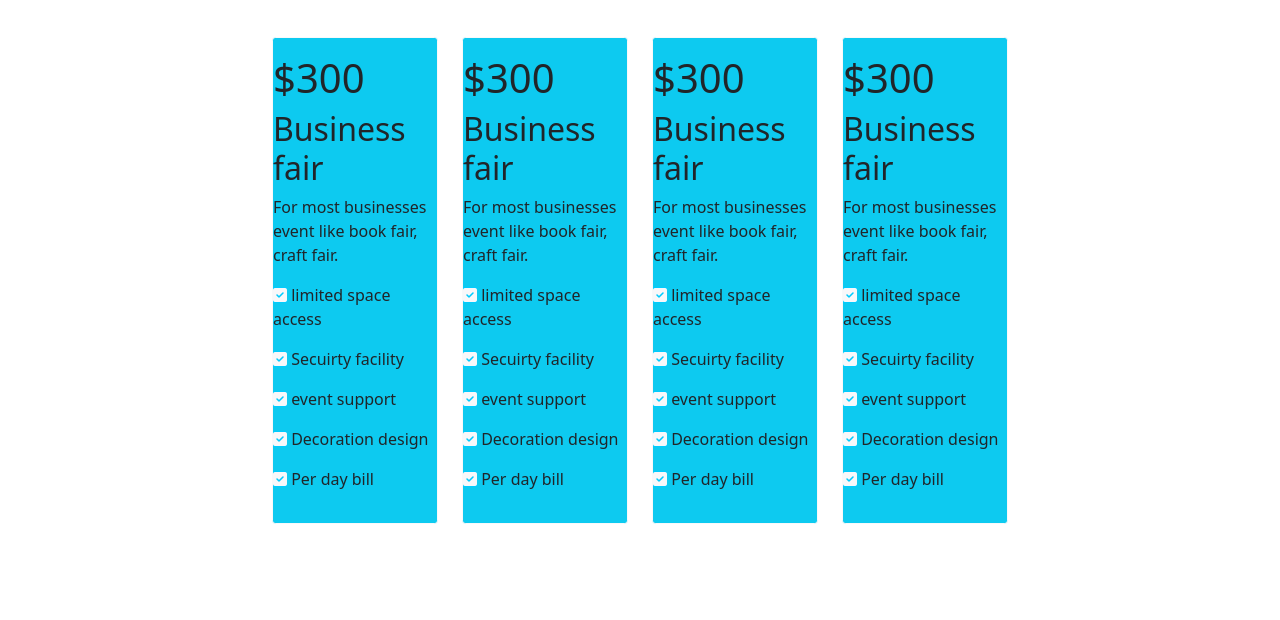
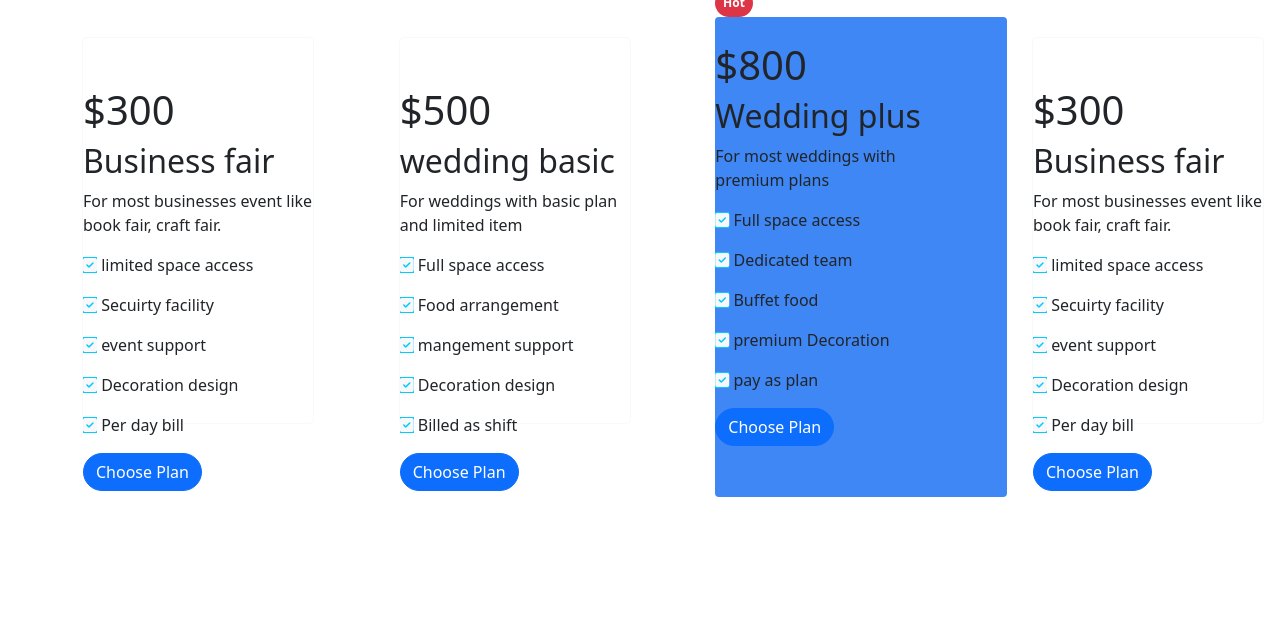
Before and after one commit to jarin96/convention-center, a plain HTML site: page index.html in a window 1280 px wide. Shown: the part 736-1356 px from the top of the page. After the commit the page ends 1281 px from the top, so only its background shows below. Drawn offline with nearby package versions, Linux system fonts and the light colour scheme.

Commit message:
package part done

```diff
--- a/css/style.css
+++ b/css/style.css
@@ -9,3 +9,18 @@
      color: rgb(248, 248, 250);
      background-color: rgb(0, 204, 255);
 }
+.color-white{
+    background-color: white;
+    width: 232px;
+   height: 387px;
+
+
+}
+.color-blue{
+    background-color: #3F87F5;
+    border-width: medium;
+    width: 292px;
+    height: 480px;
+
+
+}
--- a/index.html
+++ b/index.html
@@ -47,10 +47,12 @@
         </nav>
         <!-- image slider -->
         <section class="container">
+            <div class="row">
+                <div class="col-lg-12 ">
                     <div id="carouselExampleCaptions" class="carousel slide" data-bs-ride="carousel">
                         <div class="carousel-indicators">
-                    <button type="button" data-bs-target="#carouselExampleCaptions" data-bs-slide-to="0" class="active"
-                        aria-current="true" aria-label="Slide 1"></button>
+                            <button type="button" data-bs-target="#carouselExampleCaptions" data-bs-slide-to="0"
+                                class="active" aria-current="true" aria-label="Slide 1"></button>
                             <button type="button" data-bs-target="#carouselExampleCaptions" data-bs-slide-to="1"
                                 aria-label="Slide 2"></button>
                             <button type="button" data-bs-target="#carouselExampleCaptions" data-bs-slide-to="2"
@@ -108,6 +110,8 @@
                             <span class="visually-hidden">Next</span>
                         </button>
                     </div>
+                </div>
+            </div>
         </section>
     </header>
     <main>
@@ -115,9 +119,9 @@
         <!-- Our packages section  -->
         <section class="container my-5">
             <h1 class="text-center fw-bold">Our package</h1>
-            <div class="row d-flex justify-content-center align-items-center">
+            <div class="row d-flex justify-content-between align-items-between">
                 <div class="col-lg-2 col-md-6 col-12">
-                    <div class="rounded-1 bg-info py-3 my-5 border border-light">
+                    <div class="rounded-3 color-white py-5 my-5 border border-light">
                         <h1>$300</h1>
                         <h2>Business fair</h2>
                         <p>For most businesses event like book fair, craft fair.</p>
@@ -126,10 +130,45 @@
                         <p><i class="fas fa-check-square filled"></i> event support</p>
                         <p><i class="fas fa-check-square filled"></i> Decoration design</p>
                         <p><i class="fas fa-check-square filled"></i> Per day bill</p>
+                        <button type="button" class="btn btn-primary rounded-pill">Choose Plan</button>
                     </div>
                 </div>
-                <div class="col-lg-2">
-                    <div class="rounded-1 bg-info py-3 my-5 border border-light">
+                <div class="col-lg-2 col-md-6 col-12">
+                    <div class="rounded-3 color-white py-5 my-5 border border-light">
+                        <h1>$500</h1>
+                        <h2>wedding basic</h2>
+                        <p>For weddings with basic plan
+                            <br> and limited item
+                        </p>
+                        <p><i class="fas fa-check-square filled"></i> Full space access
+                        </p>
+                        <p><i class="fas fa-check-square filled"></i> Food arrangement</p>
+                        <p><i class="fas fa-check-square filled"></i> mangement support</p>
+                        <p><i class="fas fa-check-square filled"></i> Decoration design</p>
+                        <p><i class="fas fa-check-square filled"></i> Billed as shift</p>
+                        <button type="button" class="btn btn-primary rounded-pill">Choose Plan</button>
+                    </div>
+                </div>
+
+                <div class="col-lg-2 col-md-6 col-12">
+                    <span class="badge rounded-pill bg-danger py-2">Hot</span>
+                    <div class="rounded-2  color-blue py-4 ">
+
+                        <h1>$800</h1>
+                        <h2>Wedding plus</h2>
+                        <p>For most weddings with
+                            <br> premium plans
+                        </p>
+                        <p><i class="fas fa-check-square filled"></i> Full space access</p>
+                        <p><i class="fas fa-check-square filled"></i> Dedicated team</p>
+                        <p><i class="fas fa-check-square filled"></i> Buffet food</p>
+                        <p><i class="fas fa-check-square filled"></i> premium Decoration</p>
+                        <p><i class="fas fa-check-square filled"></i> pay as plan</p>
+                        <button type="button" class="btn btn-primary rounded-pill">Choose Plan</button>
+                    </div>
+                </div>
+                <div class="col-lg-2 col-md-6 col-12">
+                    <div class="rounded-3 color-white py-5 my-5 border border-light">
                         <h1>$300</h1>
                         <h2>Business fair</h2>
                         <p>For most businesses event like book fair, craft fair.</p>
@@ -138,33 +177,10 @@
                         <p><i class="fas fa-check-square filled"></i> event support</p>
                         <p><i class="fas fa-check-square filled"></i> Decoration design</p>
                         <p><i class="fas fa-check-square filled"></i> Per day bill</p>
+                        <button type="button" class="btn btn-primary rounded-pill">Choose Plan</button>
                     </div>
                 </div>
-                <div class="col-lg-2">
-                    <div class="rounded-1 bg-info py-3 my-5 border border-light">
-                        <h1>$300</h1>
-                        <h2>Business fair</h2>
-                        <p>For most businesses event like book fair, craft fair.</p>
-                        <p><i class="fas fa-check-square filled"></i> limited space access</p>
-                        <p><i class="fas fa-check-square filled"></i> Secuirty facility</p>
-                        <p><i class="fas fa-check-square filled"></i> event support</p>
-                        <p><i class="fas fa-check-square filled"></i> Decoration design</p>
-                        <p><i class="fas fa-check-square filled"></i> Per day bill</p>
-                    </div>
-                </div>
-                <div class="col-lg-2">
-                    <div class="rounded-1 bg-info py-3 my-5 border border-light">
-                        <h1>$300</h1>
-                        <h2>Business fair</h2>
-                        <p>For most businesses event like book fair, craft fair.</p>
-                        <p><i class="fas fa-check-square filled"></i> limited space access</p>
-                        <p><i class="fas fa-check-square filled"></i> Secuirty facility</p>
-                        <p><i class="fas fa-check-square filled"></i> event support</p>
-                        <p><i class="fas fa-check-square filled"></i> Decoration design</p>
-                        <p><i class="fas fa-check-square filled"></i> Per day bill</p>
-                    </div>
-                </div>
-            </div>
+
         </section>
     </main>
     <footer>
```
Lines whose indentation alone changed are shown as unchanged.
